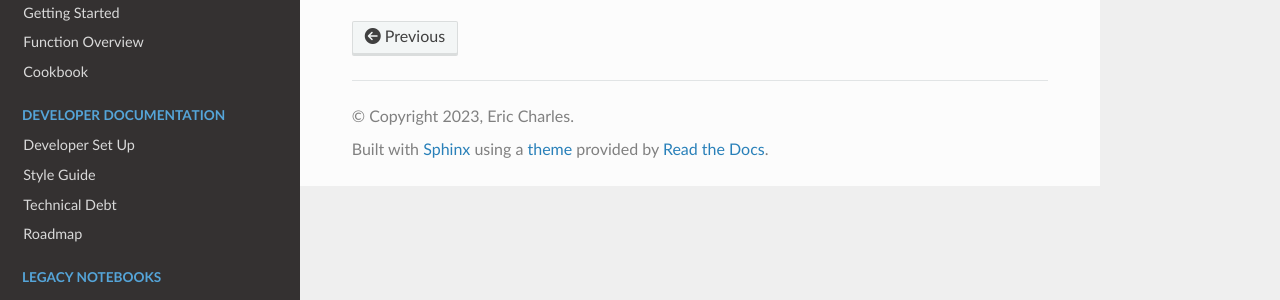
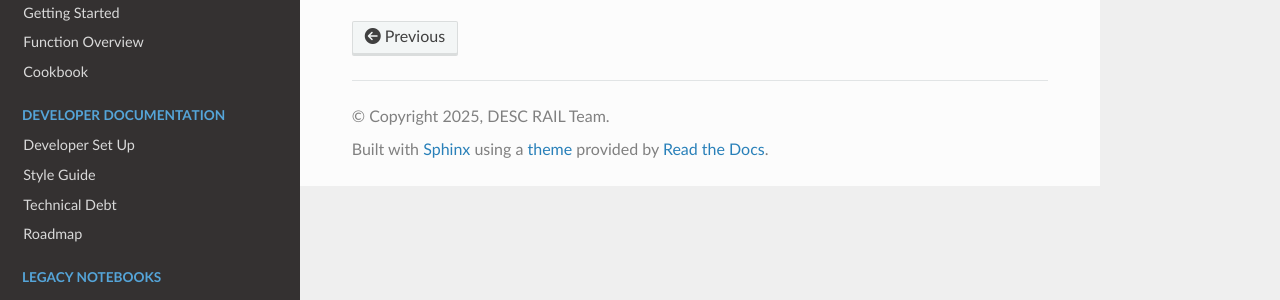
Before and after one commit to LSSTDESC/tables_io, a Sphinx documentation site: the page built from docs/acknowledgements.md, in a window 1280 px wide. Shown: the part 139-439 px from the top of the page. Built offline with Sphinx 7.4.7 and the Read the Docs theme 3.1.0, drawn with Linux system fonts in a browser that asks for light colours; nearby versions of some CDN libraries; pages that are not in the unit, such as notebooks, are missing from menus; the version number could not be read and is left out.

Commit message:
Updated conf

```diff
--- a/docs/conf.py
+++ b/docs/conf.py
@@ -17,8 +17,8 @@ sys.path.insert(0, os.path.abspath("../src/"))
 # https://www.sphinx-doc.org/en/master/usage/configuration.html#project-information
 
 project = "tables_io"
-copyright = "2023, Eric Charles"
-author = "Eric Charles"
+author = "DESC RAIL Team"
+copyright = "2025, " + author
 release = version("tables_io")
 # for example take major/minor
 version = ".".join(release.split(".")[:2])
```
